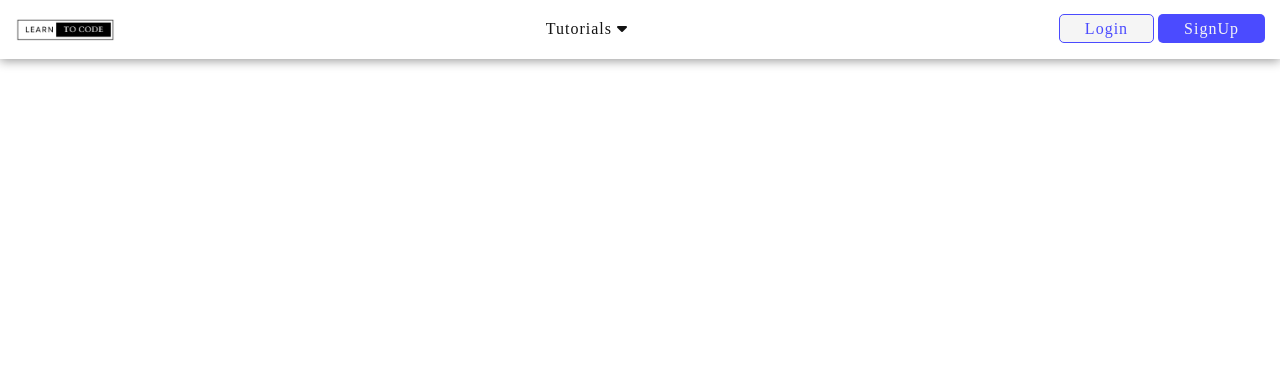
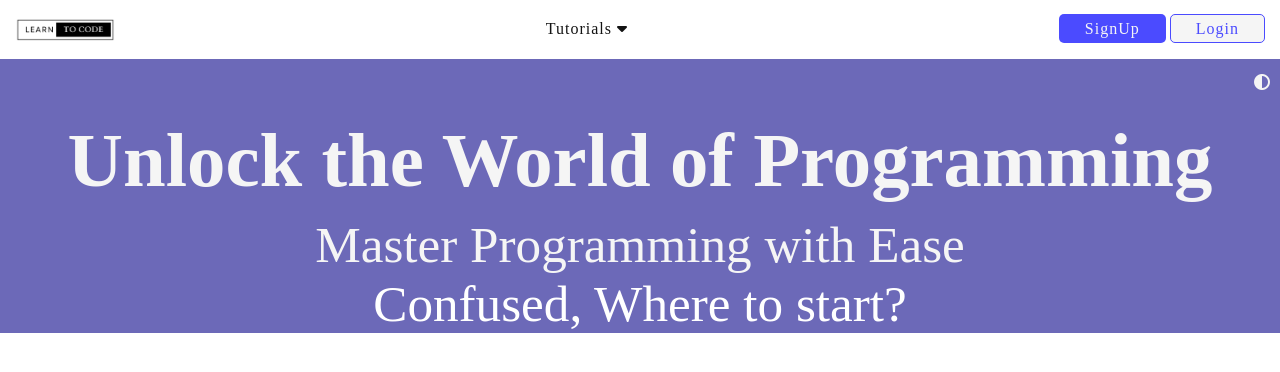
Before and after one commit to Ayush-Manware/learn-to-code, a plain HTML site: page index.html in a window 1280 px wide. Drawn offline with Linux system fonts and the light colour scheme.

Commit message:
banner started

```diff
--- a/index.html
+++ b/index.html
@@ -14,11 +14,19 @@
         <img src="./images/fotor_2023-5-28_17_19_1.png"alt="Logo" class="logo"/>
         <a href="" class="tutorials">Tutorials <i class="fa-solid fa-caret-down"></i> </a>
         <div class="right-nav">
+            <a href="" class="signup btn">SignUp</a>
             <a href="" class="login btn">Login</a>
-            <a href="" class="signup btn">SignUp</a>
         </div>
         <a href="" class="menu"> <i class="fa-solid fa-bars"></i></a>
     </nav>
-    <div class="banner"></div>
+    <div class="banner">
+        <p class="darkmode"><i class="fa-solid fa-circle-half-stroke"></i></p>
+        <div class="banner-content">
+            <h2>Unlock the World of Programming</h2>
+            <p>Master Programming with Ease</p>
+            <a href="">Confused, Where to start?</a>
+        </div>
+
+    </div>
   </body>
 </html>
--- a/style.css
+++ b/style.css
@@ -2,6 +2,7 @@
     margin: 0px;
     padding: 0px;
     box-sizing: border-box;
+    /* border: 1px solid black; */
 }
 
 :root{
@@ -21,6 +22,8 @@ a{
     box-shadow: 0px 2px 10px rgba(0, 0, 0, 0.393);
     padding: 10px 15px;
     width: 100vw;
+    position: sticky;
+    top: 0px;
 }
 
 .logo{
@@ -82,3 +85,31 @@ a{
 .menu{
     display: none;
 }
+
+
+/* banner */
+.banner{
+    background: rgb(108, 105, 184);
+    backdrop-filter: blur(10px);
+    color: var(--white);
+}
+
+.darkmode{
+    text-align: right;
+    padding: 15px 10px;
+}
+
+.banner-content{
+    text-align: center;
+    margin: 10px 0px;
+    font-size: 4vw;
+}
+
+.banner-content h2{
+
+    margin: 10px 0px;
+}
+
+.banner-content a{
+    color: white;
+}
```
